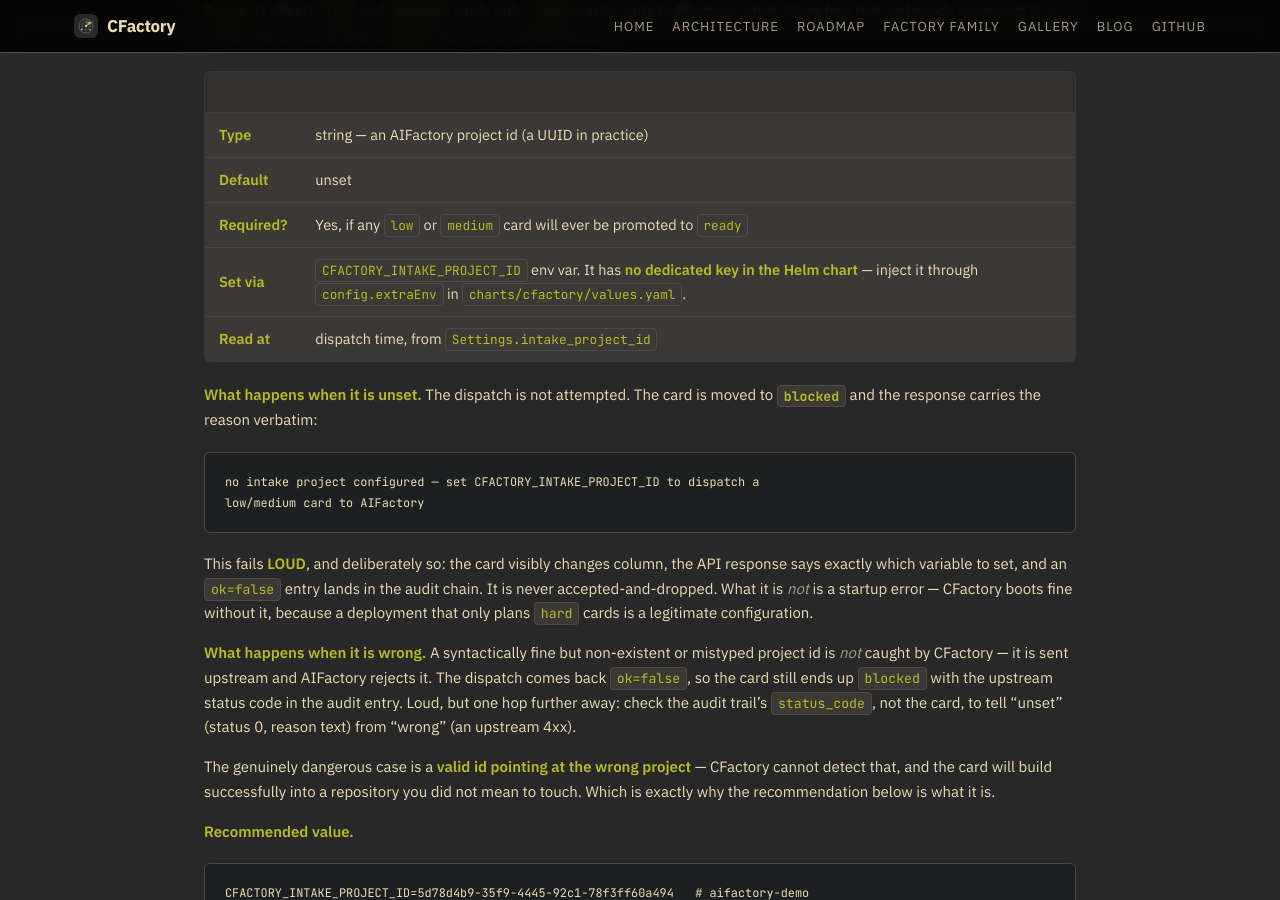
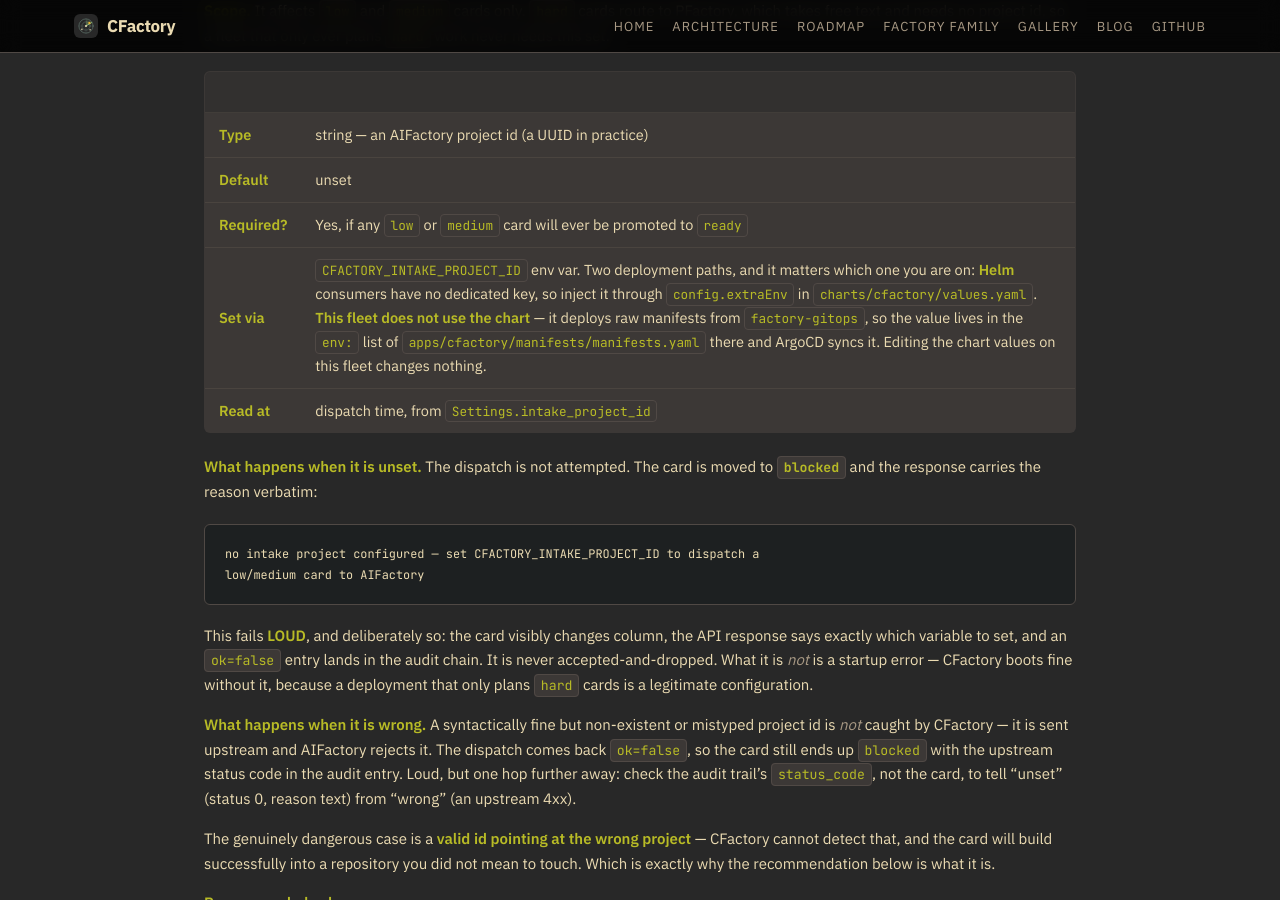
Before and after one commit to olafkfreund/CFactory, a Jekyll site: the page built from docs/guides/planning-board.md, in a window 1280 px wide and 900 px high, scrolled down 10869 px. Built offline with Jekyll 4.4.1, drawn with Linux system fonts in a browser that asks for light colours.

Commit message:
docs: name the gitops path for CFACTORY_INTAKE_PROJECT_ID
The "Set via" row pointed only at the Helm chart's config.extraEnv. Both a
chart and a raw-manifest deployment exist, and THIS fleet uses the raw
manifests in factory-gitops - so a reader following the doc would have edited
charts/cfactory/values.yaml, seen nothing change in the cluster, and had no
way to know why. Name both paths and say which one this fleet is on.

Co-Authored-By: Claude Opus 4.8 <noreply@anthropic.com>
Claude-Session: https://claude.ai/code/session_01NnzwnLkaYyPzPq442JeEHs

```diff
--- a/docs/guides/planning-board.md
+++ b/docs/guides/planning-board.md
@@ -370,7 +370,7 @@ ever plans `hard` work never needs this set.
 | **Type** | string — an AIFactory project id (a UUID in practice) |
 | **Default** | unset |
 | **Required?** | Yes, if any `low` or `medium` card will ever be promoted to `ready` |
-| **Set via** | `CFACTORY_INTAKE_PROJECT_ID` env var. It has **no dedicated key in the Helm chart** — inject it through `config.extraEnv` in `charts/cfactory/values.yaml`. |
+| **Set via** | `CFACTORY_INTAKE_PROJECT_ID` env var. Two deployment paths, and it matters which one you are on: **Helm** consumers have no dedicated key, so inject it through `config.extraEnv` in `charts/cfactory/values.yaml`. **This fleet does not use the chart** — it deploys raw manifests from `factory-gitops`, so the value lives in the `env:` list of `apps/cfactory/manifests/manifests.yaml` there and ArgoCD syncs it. Editing the chart values on this fleet changes nothing. |
 | **Read at** | dispatch time, from `Settings.intake_project_id` |
 
 **What happens when it is unset.** The dispatch is not attempted. The card is
```
